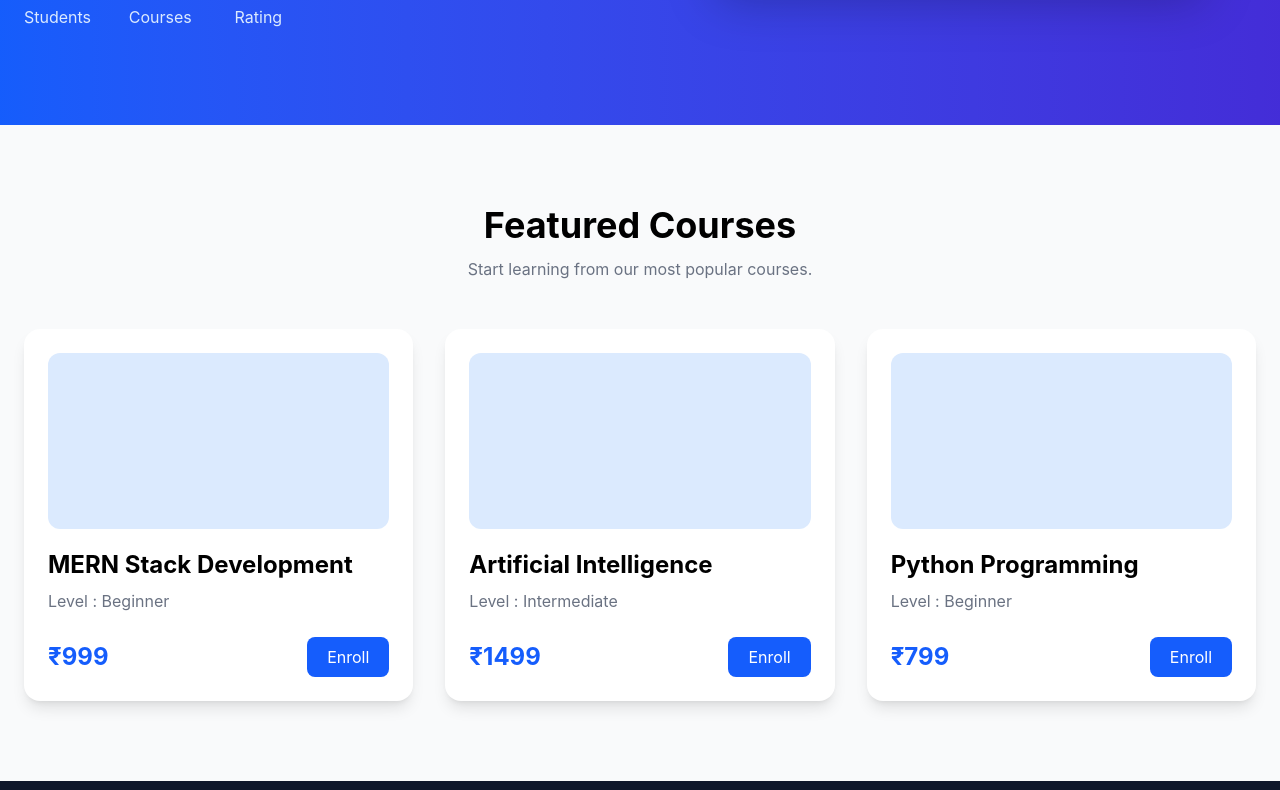
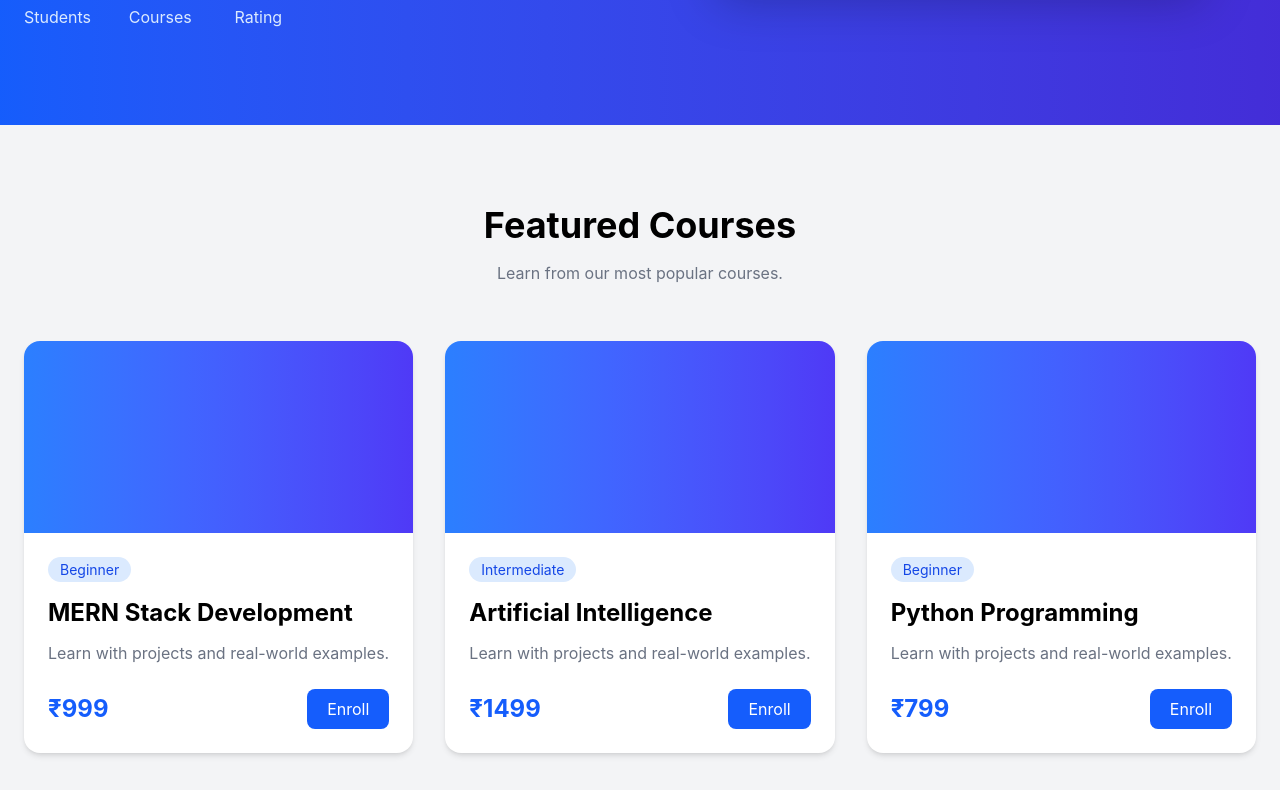
Before and after one commit to sumantyt0-alt/zynvora, a React (Vite) app in the folder client/: page / in a window 1280 px wide. Shown: the part 610-1400 px from the top of the page. Built offline with nearby package versions, Linux system fonts and the light colour scheme.

Commit message:
Create reusable course card component

```diff
--- /dev/null
+++ b/client/src/components/common/CourseCard.jsx
@@ -0,0 +1,39 @@
+function CourseCard({ title, level, price }) {
+  return (
+    <div className="bg-white rounded-2xl shadow-md overflow-hidden hover:shadow-xl transition duration-300">
+
+      <div className="h-48 bg-linear-to-r from-blue-500 to-indigo-600"></div>
+
+      <div className="p-6">
+
+        <span className="text-sm bg-blue-100 text-blue-700 px-3 py-1 rounded-full">
+          {level}
+        </span>
+
+        <h3 className="text-2xl font-bold mt-4">
+          {title}
+        </h3>
+
+        <p className="text-gray-500 mt-3">
+          Learn with projects and real-world examples.
+        </p>
+
+        <div className="flex justify-between items-center mt-6">
+
+          <span className="text-2xl font-bold text-blue-600">
+            {price}
+          </span>
+
+          <button className="bg-blue-600 hover:bg-blue-700 text-white px-5 py-2 rounded-lg">
+            Enroll
+          </button>
+
+        </div>
+
+      </div>
+
+    </div>
+  );
+}
+
+export default CourseCard;
--- a/client/src/components/home/FeaturedCourses.jsx
+++ b/client/src/components/home/FeaturedCourses.jsx
@@ -1,19 +1,18 @@
+import CourseCard from "../common/CourseCard";
+
 function FeaturedCourses() {
   const courses = [
     {
-      id: 1,
       title: "MERN Stack Development",
       level: "Beginner",
       price: "₹999",
     },
     {
-      id: 2,
       title: "Artificial Intelligence",
       level: "Intermediate",
       price: "₹1499",
     },
     {
-      id: 3,
       title: "Python Programming",
       level: "Beginner",
       price: "₹799",
@@ -21,50 +20,33 @@ function FeaturedCourses() {
   ];
 
   return (
-    <section className="py-20 bg-gray-50">
+    <section className="py-20 bg-gray-100">
+
       <div className="max-w-7xl mx-auto px-6">
 
         <h2 className="text-4xl font-bold text-center">
           Featured Courses
         </h2>
 
-        <p className="text-center text-gray-500 mt-3">
-          Start learning from our most popular courses.
+        <p className="text-center text-gray-500 mt-4">
+          Learn from our most popular courses.
         </p>
 
-        <div className="grid md:grid-cols-2 lg:grid-cols-3 gap-8 mt-12">
+        <div className="grid md:grid-cols-2 lg:grid-cols-3 gap-8 mt-14">
 
-          {courses.map((course) => (
-            <div
-              key={course.id}
-              className="bg-white rounded-2xl shadow-lg p-6 hover:shadow-xl transition"
-            >
-              <div className="h-44 bg-blue-100 rounded-xl mb-5"></div>
-
-              <h3 className="text-2xl font-bold">
-                {course.title}
-              </h3>
-
-              <p className="mt-2 text-gray-500">
-                Level : {course.level}
-              </p>
-
-              <div className="flex justify-between items-center mt-6">
-
-                <span className="text-2xl font-bold text-blue-600">
-                  {course.price}
-                </span>
-
-                <button className="bg-blue-600 text-white px-5 py-2 rounded-lg hover:bg-blue-700">
-                  Enroll
-                </button>
-
-              </div>
-            </div>
+          {courses.map((course, index) => (
+            <CourseCard
+              key={index}
+              title={course.title}
+              level={course.level}
+              price={course.price}
+            />
           ))}
 
         </div>
+
       </div>
+
     </section>
   );
 }
```
